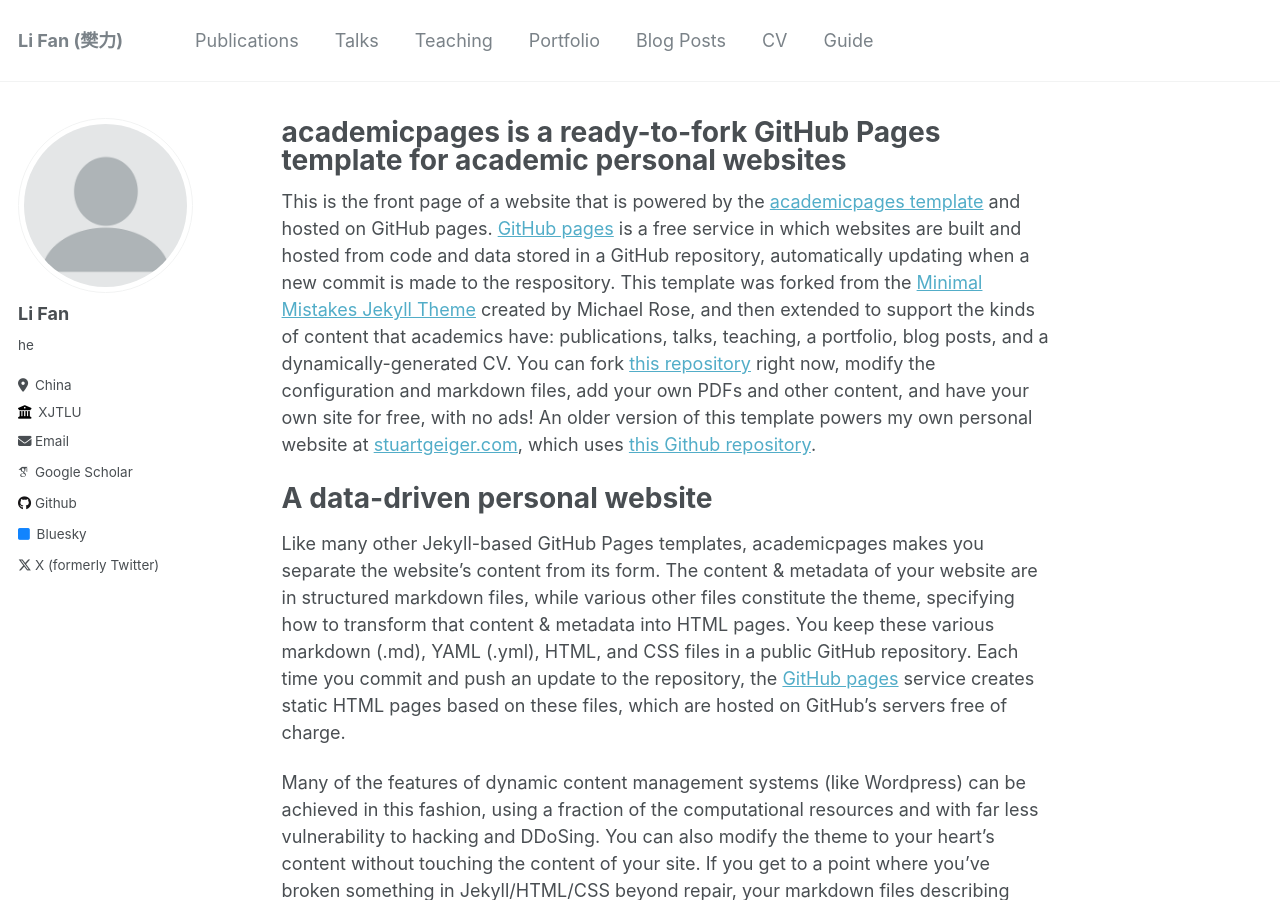
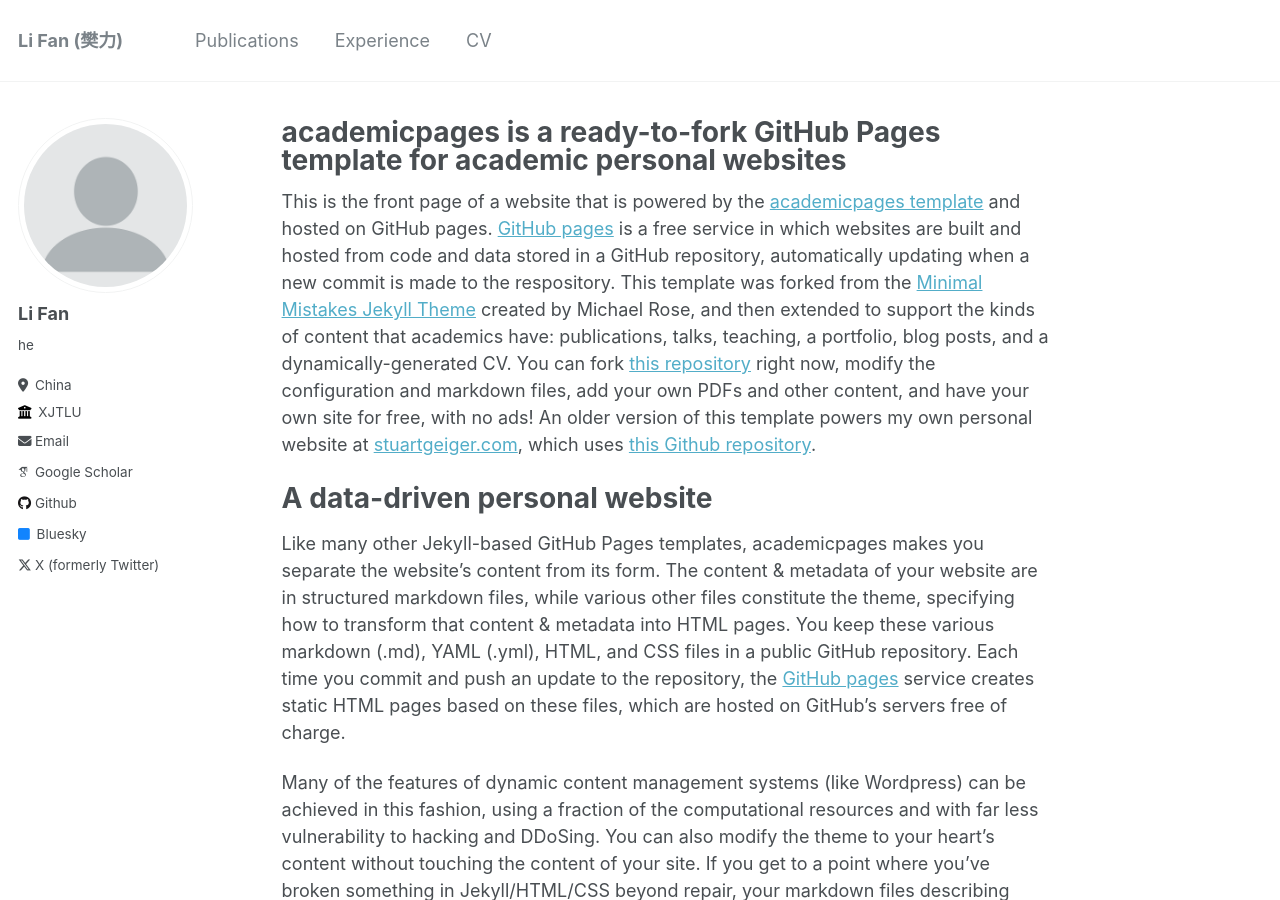
Before and after one commit to NormBill/NormBill.github.io, a Jekyll site: the page built from _pages/about.md, in a window 1280 px wide and 900 px high. Built offline with Jekyll 4.4.1, drawn with Linux system fonts in a browser that asks for light colours; some web fonts are replaced; part of the change alters nothing that is shown.

Commit message:
Update navigation.yml

```diff
--- a/_data/navigation.yml
+++ b/_data/navigation.yml
@@ -3,20 +3,20 @@ main:
   - title: "Publications"
     url: /publications/
 
-  - title: "Talks"
-    url: /talks/
+  - title: "Experience"
+    url: /experience/
 
-  - title: "Teaching"
-    url: /teaching/
+#  - title: "Teaching"
+#    url: /teaching/
 
-  - title: "Portfolio"
-    url: /portfolio/
+#  - title: "Portfolio"
+#    url: /portfolio/
 
-  - title: "Blog Posts"
-    url: /year-archive/
-
+#  - title: "Blog Posts"
+#    url: /year-archive/
+#
   - title: "CV"
     url: /cv/
 
-  - title: "Guide"
-    url: /markdown/
+#  - title: "Guide"
+#    url: /markdown/
```
